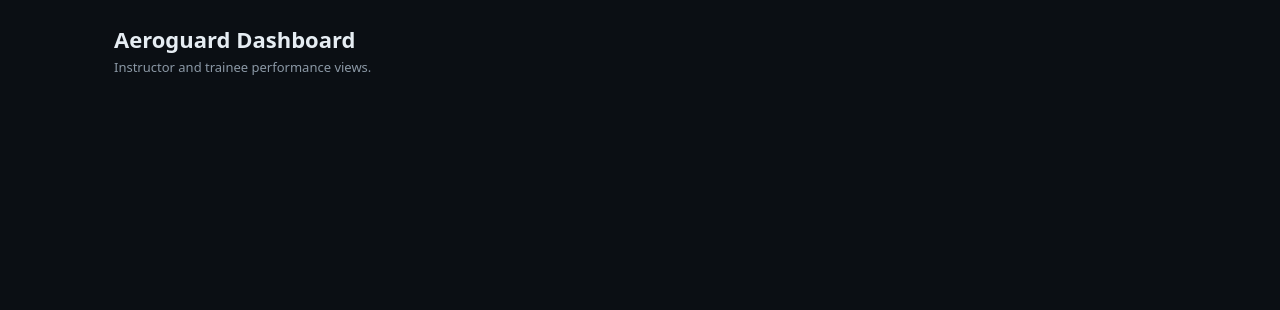
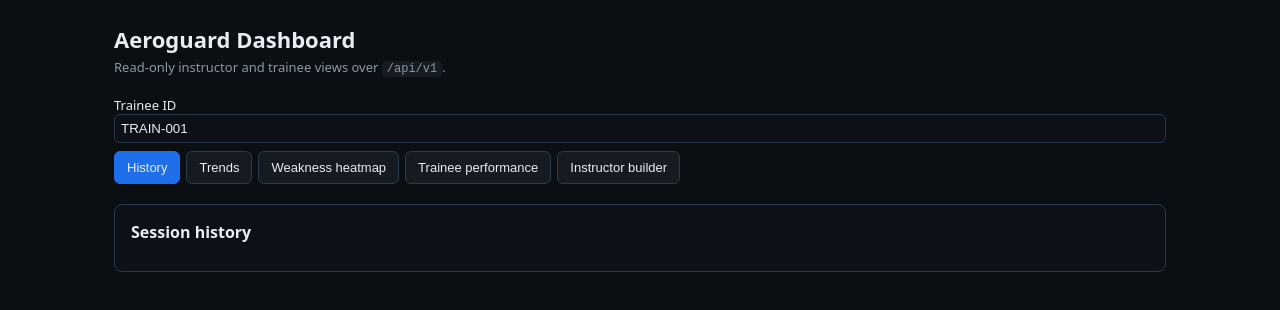
Before and after one commit to Aryan41211/Auroguard, a React (Vite) app in the folder dashboard/: page / in a window 1280 px wide. Shown: the top 310 px of the page. Built offline with nearby package versions, Linux system fonts and the light colour scheme.

Commit message:
feat(dashboard): add tabbed dashboard shell

```diff
--- a/dashboard/src/App.tsx
+++ b/dashboard/src/App.tsx
@@ -1,8 +1,63 @@
-export function App(): JSX.Element {
+import { useState } from "react";
+import { createApiClient, type ApiClient } from "./api/client";
+import { HistoryView } from "./views/HistoryView";
+import { InstructorView } from "./views/InstructorView";
+import { PerformanceView } from "./views/PerformanceView";
+import { TrendsView } from "./views/TrendsView";
+import { WeaknessView } from "./views/WeaknessView";
+
+export type TabId = "history" | "trends" | "weakness" | "performance" | "instructor";
+
+const TABS: ReadonlyArray<{ id: TabId; label: string }> = [
+  { id: "history", label: "History" },
+  { id: "trends", label: "Trends" },
+  { id: "weakness", label: "Weakness heatmap" },
+  { id: "performance", label: "Trainee performance" },
+  { id: "instructor", label: "Instructor builder" },
+];
+
+export interface AppProps {
+  api?: ApiClient;
+}
+
+export function App({ api = createApiClient() }: AppProps = {}): JSX.Element {
+  const [active, setActive] = useState<TabId>("history");
+  const [traineeId, setTraineeId] = useState("TRAIN-001");
+
   return (
     <main>
       <h1>Aeroguard Dashboard</h1>
-      <p className="subtitle">Instructor and trainee performance views.</p>
+      <p className="subtitle">
+        Read-only instructor and trainee views over <code>/api/v1</code>.
+      </p>
+      <label>
+        Trainee ID
+        <input
+          aria-label="Trainee ID"
+          value={traineeId}
+          onChange={(event) => setTraineeId(event.target.value)}
+        />
+      </label>
+      <nav className="tabs" aria-label="Dashboard sections">
+        {TABS.map((tab) => (
+          <button
+            key={tab.id}
+            type="button"
+            className={tab.id === active ? "is-active" : undefined}
+            aria-current={tab.id === active ? "page" : undefined}
+            onClick={() => setActive(tab.id)}
+          >
+            {tab.label}
+          </button>
+        ))}
+      </nav>
+      <div role="tabpanel">
+        {active === "history" && <HistoryView api={api} traineeId={traineeId} />}
+        {active === "trends" && <TrendsView api={api} traineeId={traineeId} />}
+        {active === "weakness" && <WeaknessView api={api} traineeId={traineeId} />}
+        {active === "performance" && <PerformanceView api={api} traineeId={traineeId} />}
+        {active === "instructor" && <InstructorView api={api} traineeId={traineeId} />}
+      </div>
     </main>
   );
 }
--- /dev/null
+++ b/dashboard/src/views/HistoryView.tsx
@@ -0,0 +1,9 @@
+import type { ViewProps } from "./types";
+
+export function HistoryView(_props: ViewProps): JSX.Element {
+  return (
+    <section className="panel">
+      <h2>Session history</h2>
+    </section>
+  );
+}
--- /dev/null
+++ b/dashboard/src/views/InstructorView.tsx
@@ -0,0 +1,9 @@
+import type { ViewProps } from "./types";
+
+export function InstructorView(_props: ViewProps): JSX.Element {
+  return (
+    <section className="panel">
+      <h2>Instructor scenario builder</h2>
+    </section>
+  );
+}
--- /dev/null
+++ b/dashboard/src/views/PerformanceView.tsx
@@ -0,0 +1,9 @@
+import type { ViewProps } from "./types";
+
+export function PerformanceView(_props: ViewProps): JSX.Element {
+  return (
+    <section className="panel">
+      <h2>Trainee performance</h2>
+    </section>
+  );
+}
--- /dev/null
+++ b/dashboard/src/views/TrendsView.tsx
@@ -0,0 +1,9 @@
+import type { ViewProps } from "./types";
+
+export function TrendsView(_props: ViewProps): JSX.Element {
+  return (
+    <section className="panel">
+      <h2>Score trends</h2>
+    </section>
+  );
+}
--- /dev/null
+++ b/dashboard/src/views/WeaknessView.tsx
@@ -0,0 +1,9 @@
+import type { ViewProps } from "./types";
+
+export function WeaknessView(_props: ViewProps): JSX.Element {
+  return (
+    <section className="panel">
+      <h2>Weakness heatmap</h2>
+    </section>
+  );
+}
--- /dev/null
+++ b/dashboard/src/views/types.ts
@@ -0,0 +1,7 @@
+import type { ApiClient } from "../api/client";
+
+/** Shared props every dashboard view receives. */
+export interface ViewProps {
+  api: ApiClient;
+  traineeId: string;
+}
```
Also changed, not shown: dashboard/src/test/fakeApi.ts (added, +123 -0 lines), 1 other file (tests, documents, lock files or other folders).
